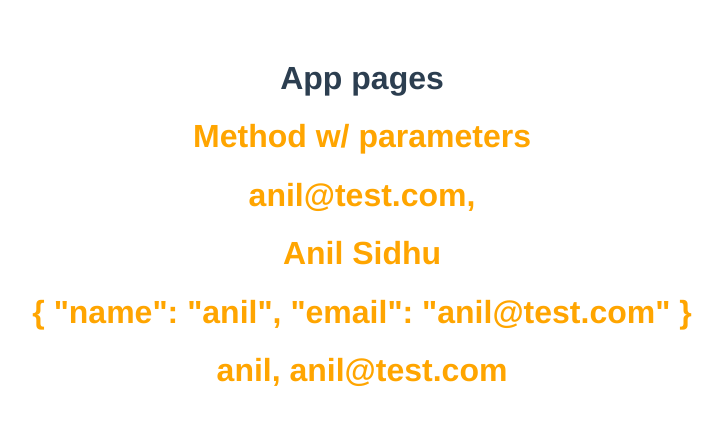
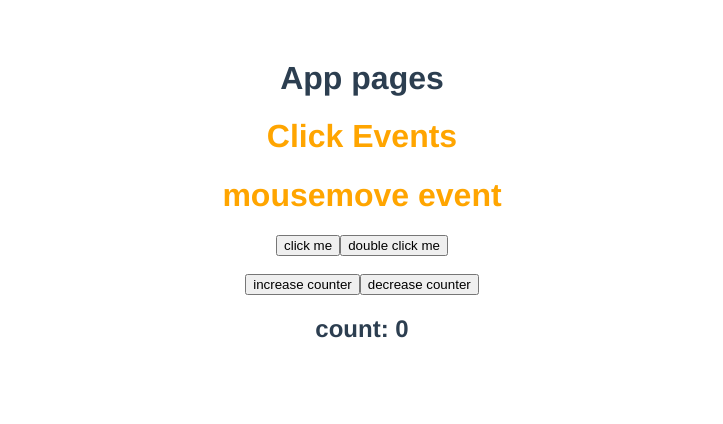
Before and after one commit to simonvista/Vue3, a Vue app: page / in a window 1280 px wide. Shown: the top 424 px of the page, without its empty margins (278-1001 px from the left). Built offline with nearby package versions, Linux system fonts and the light colour scheme.

Commit message:
9-0000 is done

```diff
--- a/src/components/Home.vue
+++ b/src/components/Home.vue
@@ -1,10 +1,14 @@
 <template>
-  <h1>Method w/ parameters</h1>
-  <!-- interpolation -->
-  <h1>{{ email }}, {{ mobile }}</h1>
-  <h1>{{ getName("Anil Sidhu") }}</h1>
-  <h1>{{ getData() }}</h1>
-  <h1>{{ getData().name }}, {{ getData().email }}</h1>
+  <h1>Click Events</h1>
+  <h1 v-on:mousemove="getConsole">mousemove event</h1>
+  <button v-on:click="getData('You clicked me!')">click me</button>
+  <button v-on:dblclick="getData('You double clicked me!')">
+    double click me
+  </button>
+  <br /><br />
+  <button v-on:click="incCnt">increase counter</button>
+  <button v-on:click="decCnt">decrease counter</button>
+  <h2>count: {{ count }}</h2>
 </template>
 
 <script>
@@ -12,18 +16,21 @@ export default {
   name: "Home",
   data() {
     return {
-      email: "anil@test.com",
+      count: 0,
     };
   },
   methods: {
-    getName(val) {
-      return val;
+    getData(val) {
+      alert(val);
     },
-    getData() {
-      return {
-        name: "anil",
-        email: this.email,
-      };
+    getConsole() {
+      console.log("mouse is moving");
+    },
+    incCnt() {
+      this.count = this.count + 1;
+    },
+    decCnt() {
+      this.count = this.count - 1;
     },
   },
 };
```
